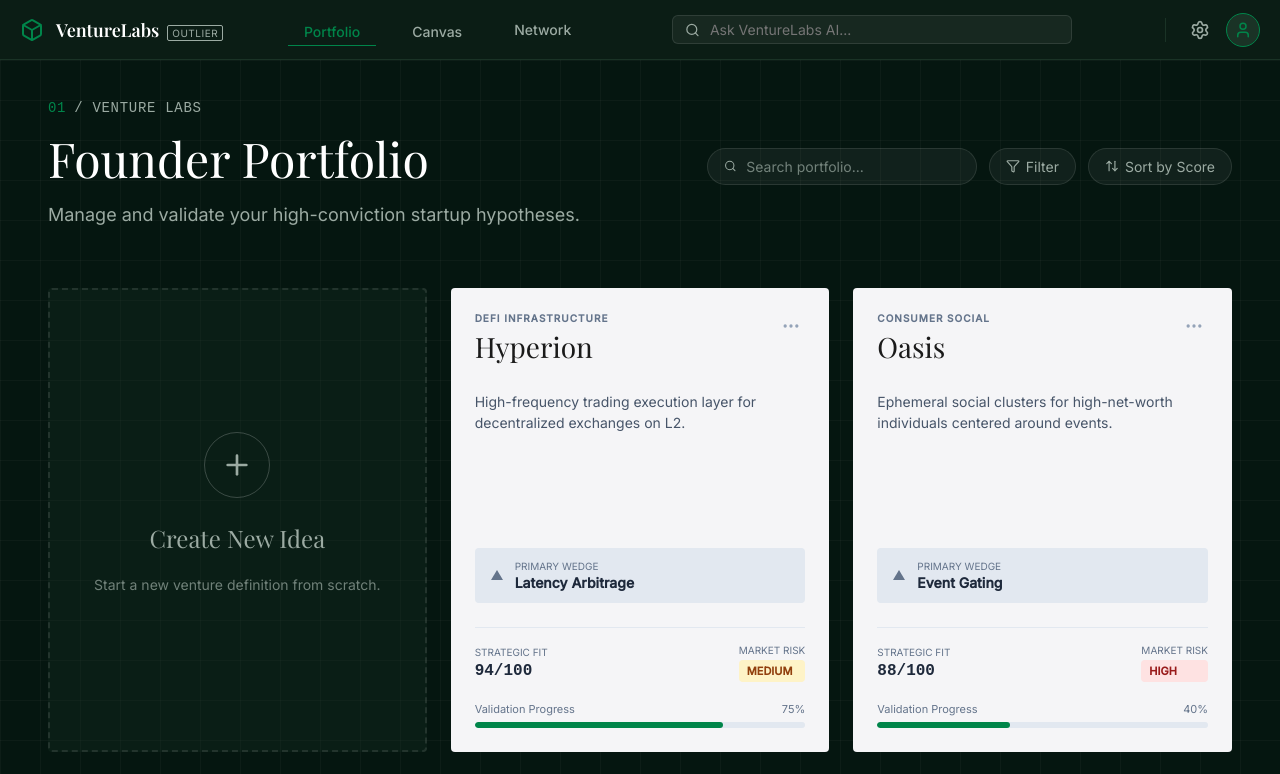
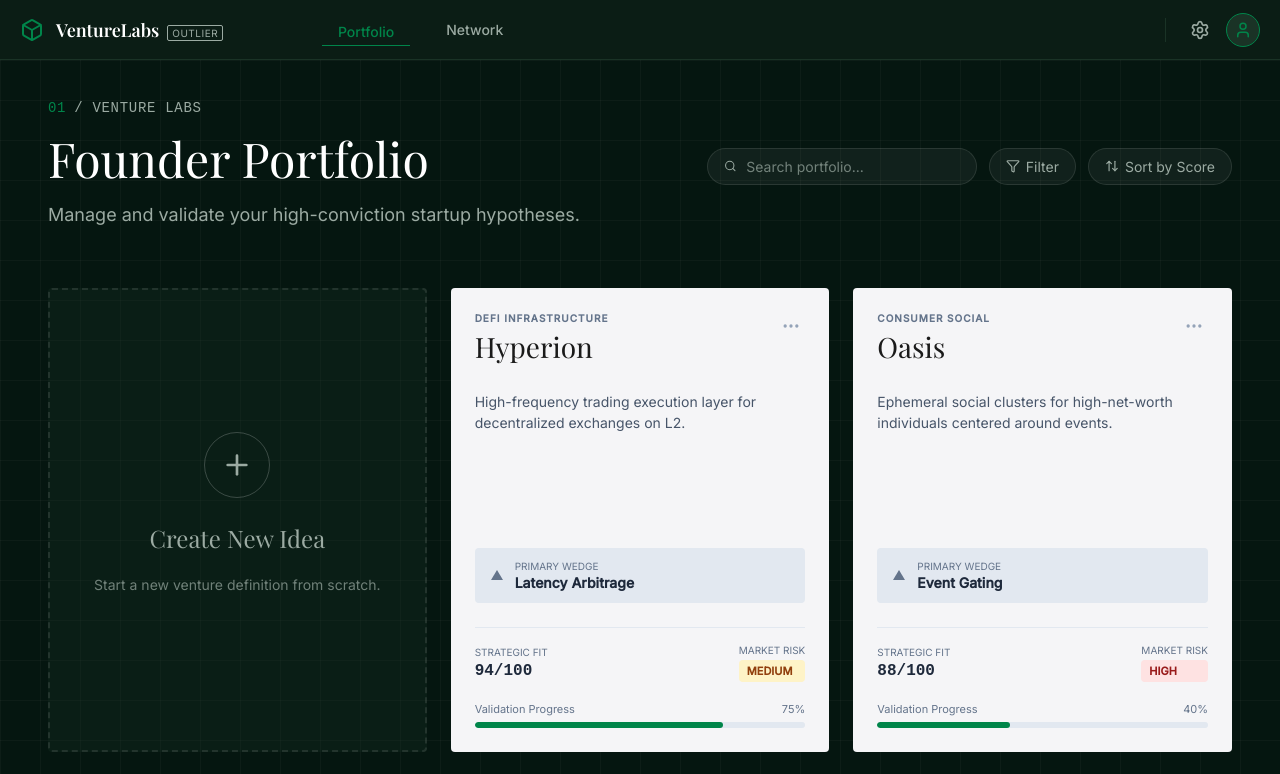
Before and after one commit to nathan-nw/HackBrown26, a React (Vite) app in the folder frontend/: page /portfolio in a window 1280 px wide. Shown: the top 774 px of the page. Built offline with nearby package versions, Linux system fonts and the light colour scheme; a web font is replaced by a local one.

Commit message:
top nav bar

```diff
--- a/frontend/src/components/Portfolio/PortfolioCard.tsx
+++ b/frontend/src/components/Portfolio/PortfolioCard.tsx
@@ -1,4 +1,5 @@
 import { MoreHorizontal } from 'lucide-react';
+import { useNavigate } from 'react-router-dom';
 import type { PortfolioItem } from '../../data/mockPortfolio';
 
 interface PortfolioCardProps {
@@ -6,6 +7,8 @@ interface PortfolioCardProps {
 }
 
 export const PortfolioCard = ({ item }: PortfolioCardProps) => {
+  const navigate = useNavigate();
+
   const getRiskClass = (risk: string) => {
     switch (risk) {
       case 'Low': return 'risk-low';
@@ -16,7 +19,10 @@ export const PortfolioCard = ({ item }: PortfolioCardProps) => {
   };
 
   return (
-    <div className="portfolio-card">
+    <div
+      className="portfolio-card"
+      onClick={() => navigate('/planning')}
+    >
       <div className="card-top-accent"></div>
 
       <div className="card-header">
@@ -24,7 +30,7 @@ export const PortfolioCard = ({ item }: PortfolioCardProps) => {
           <div className="card-category">{item.category}</div>
           <h3 className="card-title">{item.title}</h3>
         </div>
-        <button className="icon-btn">
+        <button className="icon-btn" onClick={(e) => e.stopPropagation()}>
           <MoreHorizontal size={20} />
         </button>
       </div>
--- a/frontend/src/components/TopNav.tsx
+++ b/frontend/src/components/TopNav.tsx
@@ -1,4 +1,4 @@
-import { Box, Settings, Search, User } from 'lucide-react';
+import { Box, Settings, User } from 'lucide-react';
 import { useLocation, useNavigate } from 'react-router-dom';
 import '../styles/layout.css';
 import { Button } from './ui/Button';
@@ -6,13 +6,6 @@ import { Button } from './ui/Button';
 export const TopNav = () => {
   const location = useLocation();
   const navigate = useNavigate();
-
-  const handleKeyDown = (e: React.KeyboardEvent<HTMLInputElement>) => {
-    if (e.key === 'Enter') {
-      alert("Asking VentureLabs AI: " + e.currentTarget.value);
-      e.currentTarget.value = '';
-    }
-  };
 
   const isActive = (path: string) => location.pathname === path;
 
@@ -49,47 +42,10 @@ export const TopNav = () => {
         >
           Portfolio
         </Button>
-        <Button
-          variant="ghost"
-          onClick={() => navigate('/planning')}
-          style={{
-             color: isActive('/planning') ? 'var(--primary)' : 'var(--text-secondary)',
-             borderBottom: isActive('/planning') ? '1px solid var(--primary)' : 'none',
-             borderRadius: 0,
-             paddingBottom: '4px'
-          }}
-        >
-          Canvas
-        </Button>
         <Button variant="ghost" style={{ color: 'var(--text-secondary)' }}>Network</Button>
       </div>
 
       <div style={{ flex: 1, display: 'flex', justifyContent: 'center', maxWidth: '400px', margin: '0 20px' }}>
-        <div style={{
-          background: 'rgba(255,255,255,0.05)',
-          borderRadius: '6px',
-          padding: '4px 12px',
-          display: 'flex',
-          alignItems: 'center',
-          width: '100%',
-          border: '1px solid rgba(255,255,255,0.1)'
-        }}>
-          <Search size={16} color="var(--text-secondary)" style={{ marginRight: '8px' }} />
-          <input
-            type="text"
-            placeholder="Ask VentureLabs AI..."
-            style={{
-              background: 'transparent',
-              border: 'none',
-              color: 'white',
-              width: '100%',
-              outline: 'none',
-              fontFamily: 'var(--font-body)',
-              fontSize: '14px'
-            }}
-            onKeyDown={handleKeyDown}
-          />
-        </div>
       </div>
 
       <div style={{ display: 'flex', gap: '8px', alignItems: 'center' }}>
```
